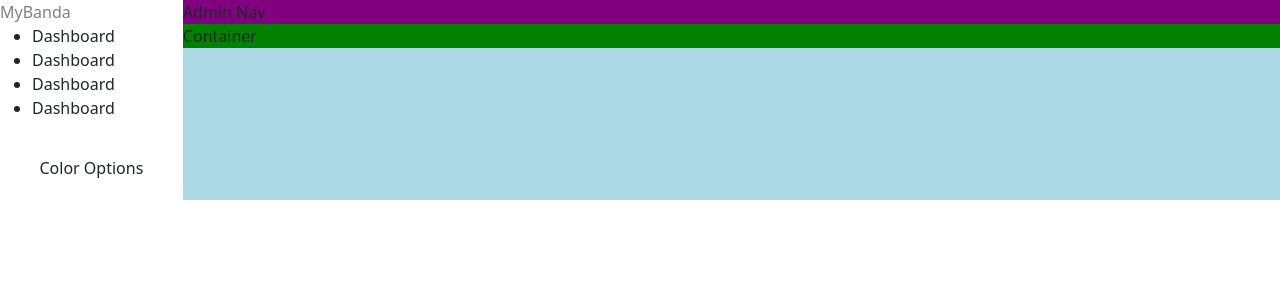
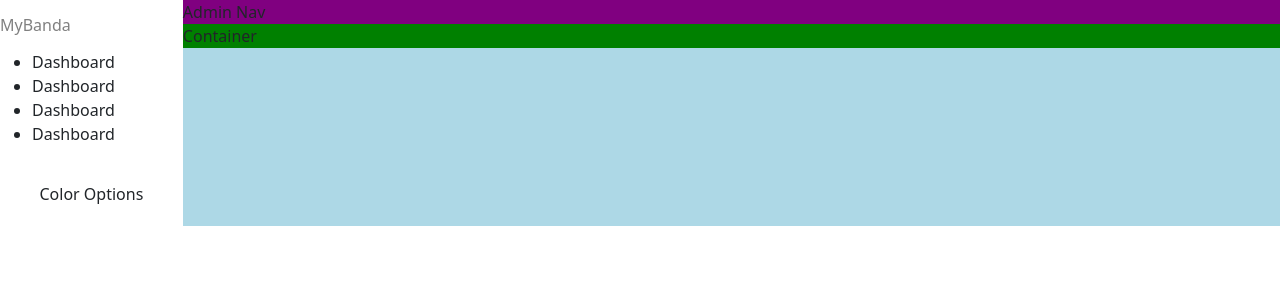
Before and after one commit to MichelleAmina/myBanda-FrontEnd, a React (Vite) app in the folder client/: page /banda_admin in a window 1280 px wide. Shown: the top 300 px of the page. Built offline with nearby package versions, Linux system fonts and the light colour scheme.

Commit message:
Commit current updated from development

```diff
--- a/client/src/admin/components/adminSidebar/adminSidebar.scss
+++ b/client/src/admin/components/adminSidebar/adminSidebar.scss
@@ -1,4 +1,7 @@
 .adminSidebar{
+    flex: 1;
 
-    flex: 1;
+    .top{
+        height: 50px;
+    }
 }
```
